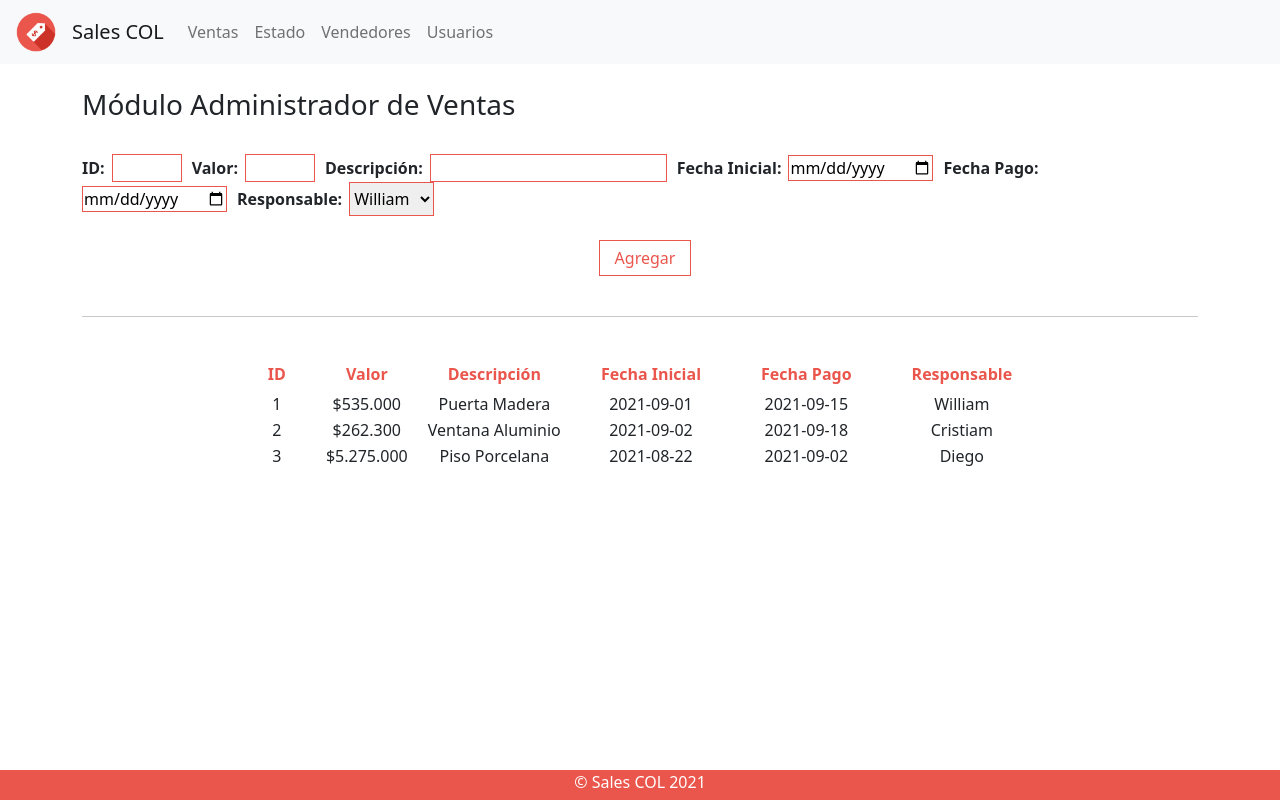
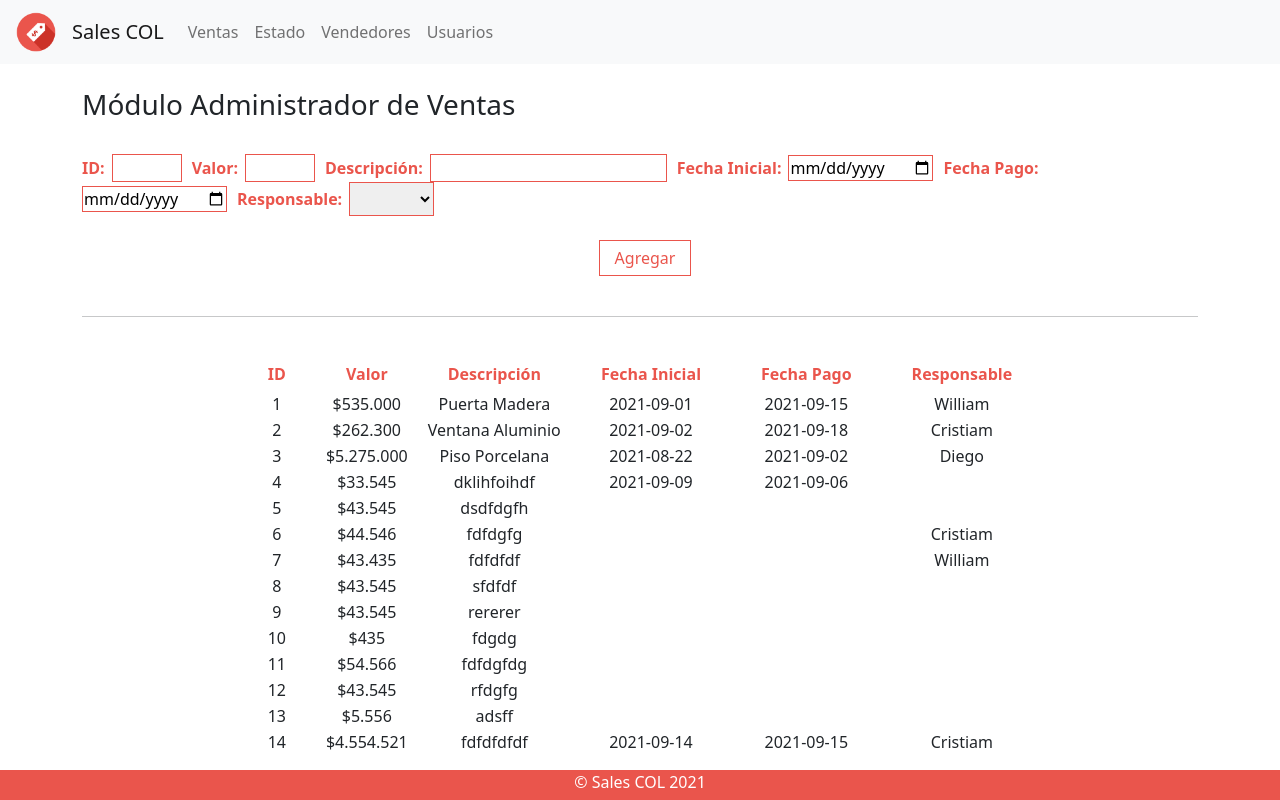
Before and after one commit to crixtiam/devops_team, a React (Create React App) app in the folder frontend/: page /ventas in a window 1280 px wide. Built offline with nearby package versions, Linux system fonts and the light colour scheme; data requests are answered from the project's data file.

Commit message:
Agregar entrada de datos a backend

```diff
--- a/frontend/db.json
+++ b/frontend/db.json
@@ -23,6 +23,94 @@
       "fechaInicial": "2021-08-22",
       "fechaPago": "2021-09-02",
       "responsable": "Diego"
+    },
+    {
+      "valor": 33545,
+      "descripcion": "dklihfoihdf",
+      "fechaInicial": "2021-09-09",
+      "fechaPago": "2021-09-06",
+      "responsable": "",
+      "id": 4
+    },
+    {
+      "valor": 43545,
+      "descripcion": "dsdfdgfh",
+      "fechaInicial": "",
+      "fechaPago": "",
+      "responsable": "",
+      "id": 5
+    },
+    {
+      "valor": 44546,
+      "descripcion": "fdfdgfg",
+      "fechaInicial": "",
+      "fechaPago": "",
+      "responsable": "Cristiam",
+      "id": 6
+    },
+    {
+      "valor": 43435,
+      "descripcion": "fdfdfdf",
+      "fechaInicial": "",
+      "fechaPago": "",
+      "responsable": "William",
+      "id": 7
+    },
+    {
+      "valor": 43545,
+      "descripcion": "sfdfdf",
+      "fechaInicial": "",
+      "fechaPago": "",
+      "responsable": "",
+      "id": 8
+    },
+    {
+      "valor": 43545,
+      "descripcion": "rererer",
+      "fechaInicial": "",
+      "fechaPago": "",
+      "responsable": "",
+      "id": 9
+    },
+    {
+      "valor": 435,
+      "descripcion": "fdgdg",
+      "fechaInicial": "",
+      "fechaPago": "",
+      "responsable": "",
+      "id": 10
+    },
+    {
+      "valor": 54566,
+      "descripcion": "fdfdgfdg",
+      "fechaInicial": "",
+      "fechaPago": "",
+      "responsable": "",
+      "id": 11
+    },
+    {
+      "valor": 43545,
+      "descripcion": "rfdgfg",
+      "fechaInicial": "",
+      "fechaPago": "",
+      "responsable": "",
+      "id": 12
+    },
+    {
+      "valor": 5556,
+      "descripcion": "adsff",
+      "fechaInicial": "",
+      "fechaPago": "",
+      "responsable": "",
+      "id": 13
+    },
+    {
+      "valor": 4554521,
+      "descripcion": "fdfdfdfdf",
+      "fechaInicial": "2021-09-14",
+      "fechaPago": "2021-09-15",
+      "responsable": "Cristiam",
+      "id": 14
     }
   ]
 }
--- a/frontend/src/Components/Ventas.jsx
+++ b/frontend/src/Components/Ventas.jsx
@@ -1,4 +1,4 @@
-import { useEffect } from "react";
+import { useState, useEffect } from "react";
 
 const Ventas = ({ ventas }) => {
   useEffect(() => {
@@ -9,23 +9,62 @@ const Ventas = ({ ventas }) => {
     return "$" + num.toFixed(0).replace(/(\d)(?=(\d{3})+(?!\d))/g, "$1.");
   }
 
+  const [valor, setValor] = useState("");
+  const [descripcion, setDescripcion] = useState("");
+  const [fechaInicial, setFechaInicial] = useState("");
+  const [fechaPago, setFechaPago] = useState("");
+  const [responsable, setResponsable] = useState("");
+
+  const addNuevaVenta = async (event) => {
+    event.preventDefault();
+    await fetch("http://localhost:5000/ventas", {
+      method: "POST",
+      body: JSON.stringify({
+        valor,
+        descripcion,
+        fechaInicial,
+        fechaPago,
+        responsable,
+      }),
+      headers: {
+        "Content-Type": "application/json",
+      },
+    });
+    window.location.reload(false);
+  };
+
+  const deleteVenta = async () => {
+    await fetch("http://localhost:5000/ventas/14", { method: "DELETE" });
+  };
+
   return (
     <div className="container mt-4">
       <h3>Módulo Administrador de Ventas</h3>
       <div className="d-flex justify-content-center">
-        <form method="post" className="mt-4">
+        <form method="post" className="mt-4" onSubmit={addNuevaVenta}>
           <label htmlFor="ID">ID: </label>
           <input type="number" className="shortInput" />
           <label htmlFor="valor">Valor: </label>
-          <input type="text" className="shortInput" />
+          <input
+            type="text"
+            className="shortInput"
+            value={valor}
+            onChange={(e) => setValor(parseInt(e.target.value))}
+          />
           <label htmlFor="descripcion">Descripción: </label>
-          <input type="text" />
+          <input
+            type="text"
+            value={descripcion}
+            onChange={(e) => setDescripcion(e.target.value)}
+          />
           <label htmlFor="fechaInicial">Fecha Inicial: </label>
           <input
             type="date"
             name="fechaInicial"
             id="fechaInicial"
             style={{ width: "145px" }}
+            value={fechaInicial}
+            onChange={(e) => setFechaInicial(e.target.value)}
           />
           <label htmlFor="fechaPago">Fecha Pago: </label>
           <input
@@ -33,9 +72,17 @@ const Ventas = ({ ventas }) => {
             name="fechaPago"
             id="fechaPago"
             style={{ width: "145px" }}
+            value={fechaPago}
+            onChange={(e) => setFechaPago(e.target.value)}
           />
           <label htmlFor="responsable">Responsable: </label>
-          <select name="responsable" id="responsabñe">
+          <select
+            name="responsable"
+            id="responsable"
+            value={responsable}
+            onChange={(e) => setResponsable(e.target.value)}
+          >
+            <option value="---"></option>
             <option value="William">William</option>
             <option value="Cristiam">Cristiam</option>
           </select>
--- a/frontend/src/styles/style.css
+++ b/frontend/src/styles/style.css
@@ -10,6 +10,7 @@ td {
 label {
   padding-right: 7px;
   font-weight: bold;
+  color: #ea554c;
 }
 
 .shortInput {
--- a/frontend/src/styles/style.scss
+++ b/frontend/src/styles/style.scss
@@ -8,6 +8,7 @@ td {
 label {
   padding-right: 7px;
   font-weight: bold;
+  color: #ea554c;
 }
 .shortInput {
   width: 70px;
```
Also changed, not shown: 1 other file (tests, documents, lock files or other folders).
